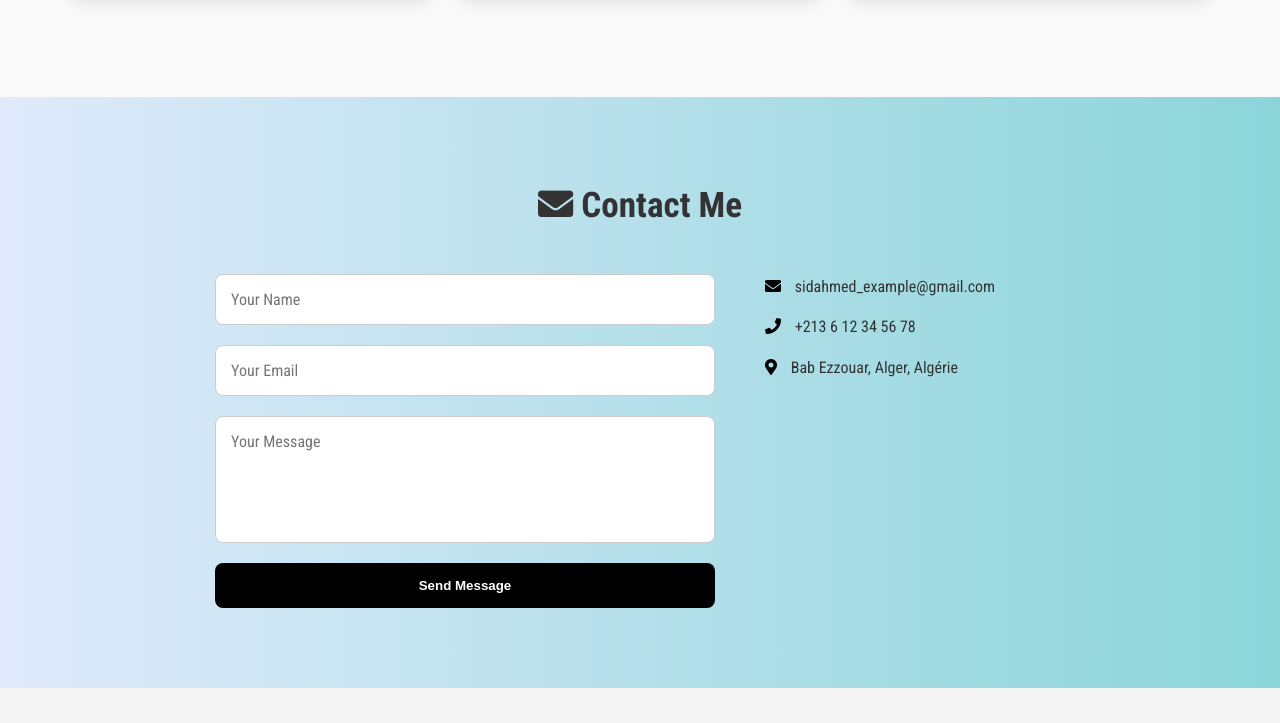
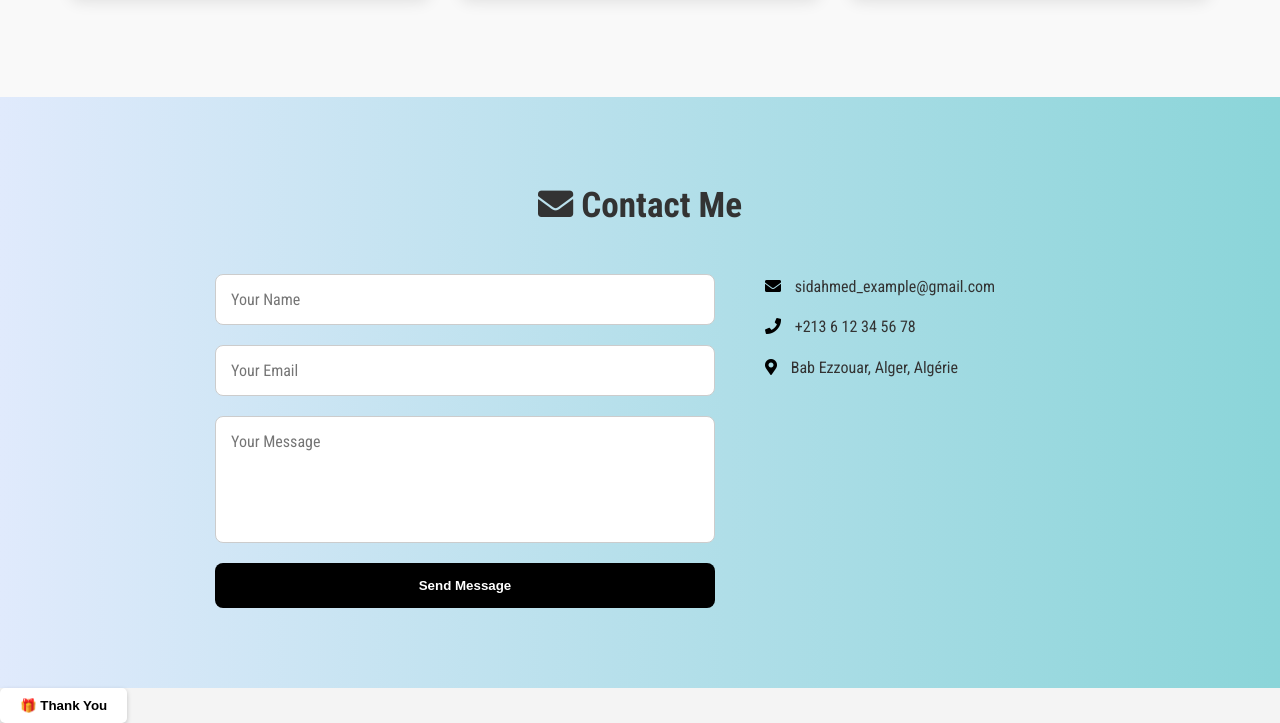
Before and after one commit to userdeter1/ProjetBWEB.github.io, a plain HTML site: page index.html in a window 1280 px wide. Shown: the part 2141-2864 px from the top of the page. Before the commit the page ends 2829 px from the top, so only its background shows below. Drawn offline with Linux system fonts and the light colour scheme.

Commit message:
Add files via upload

```diff
--- a/Projet.css
+++ b/Projet.css
@@ -412,3 +412,22 @@ body {
   from { opacity: 0; transform: scale(0.95); }
   to { opacity: 1; transform: scale(1); }
 }
+.thank-you-button {
+  padding: 10px 20px;
+  border: none;
+  border-radius: 5px;
+  background-color: white;
+  color: black;
+  font-weight: bold;
+  font-family: 'Arial', sans-serif;
+  display: inline-flex;
+  align-items: center;
+  gap: 5px;
+  cursor: pointer;
+  box-shadow: 0px 2px 5px rgba(0,0,0,0.2);
+  transition: background-color 0.3s ease;
+}
+
+.thank-you-button:hover {
+  background-color: #f0f0f0;
+}
--- a/index.html
+++ b/index.html
@@ -131,6 +131,8 @@
     <p>We appreciate the opportunity to start learning web development. 🚀</p>
   </div>
 </div>
+<button class="thank-you-button">🎁 Thank You</button>
+
 
   <script src="Projet.js"></script>
 
```
